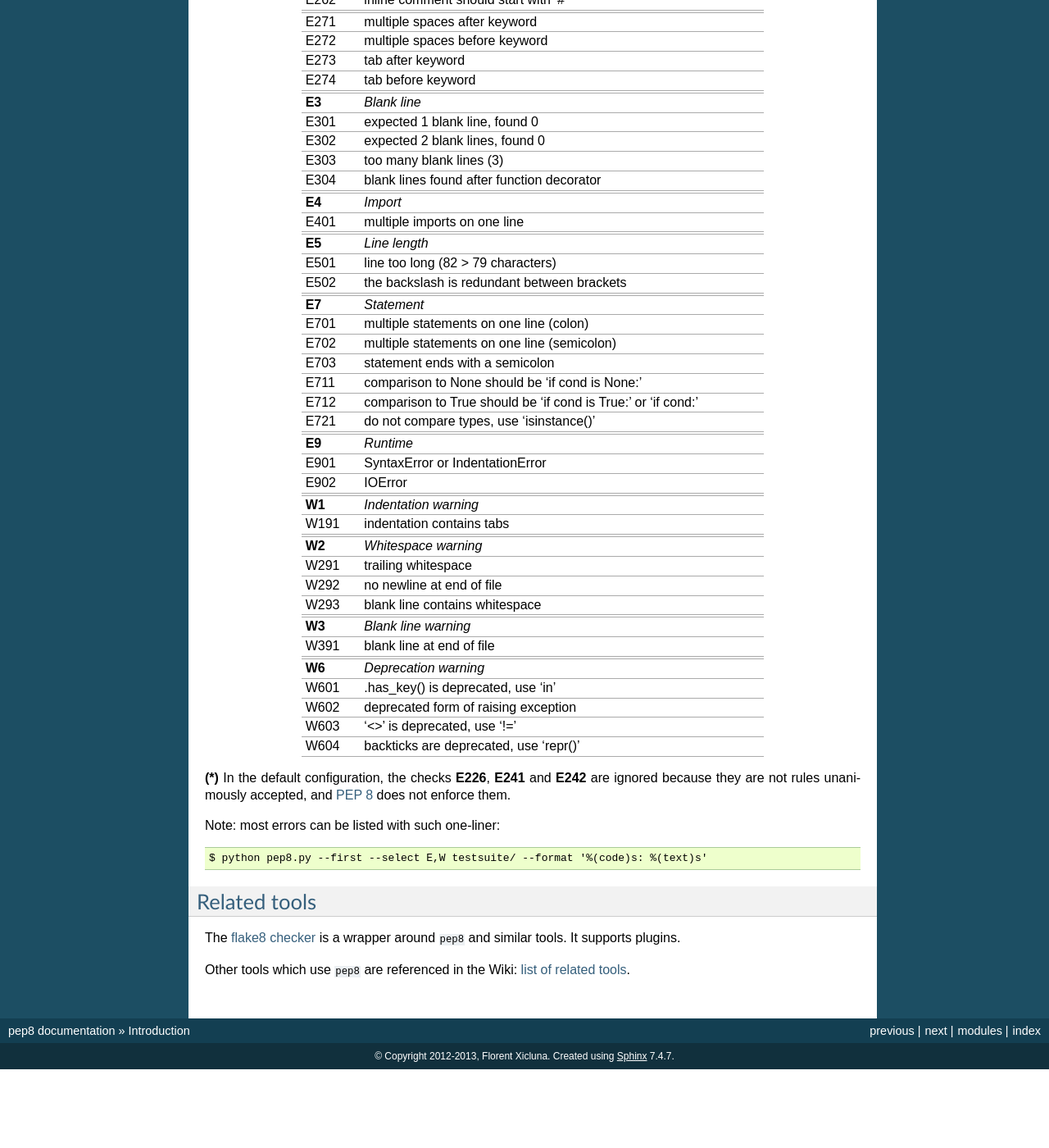
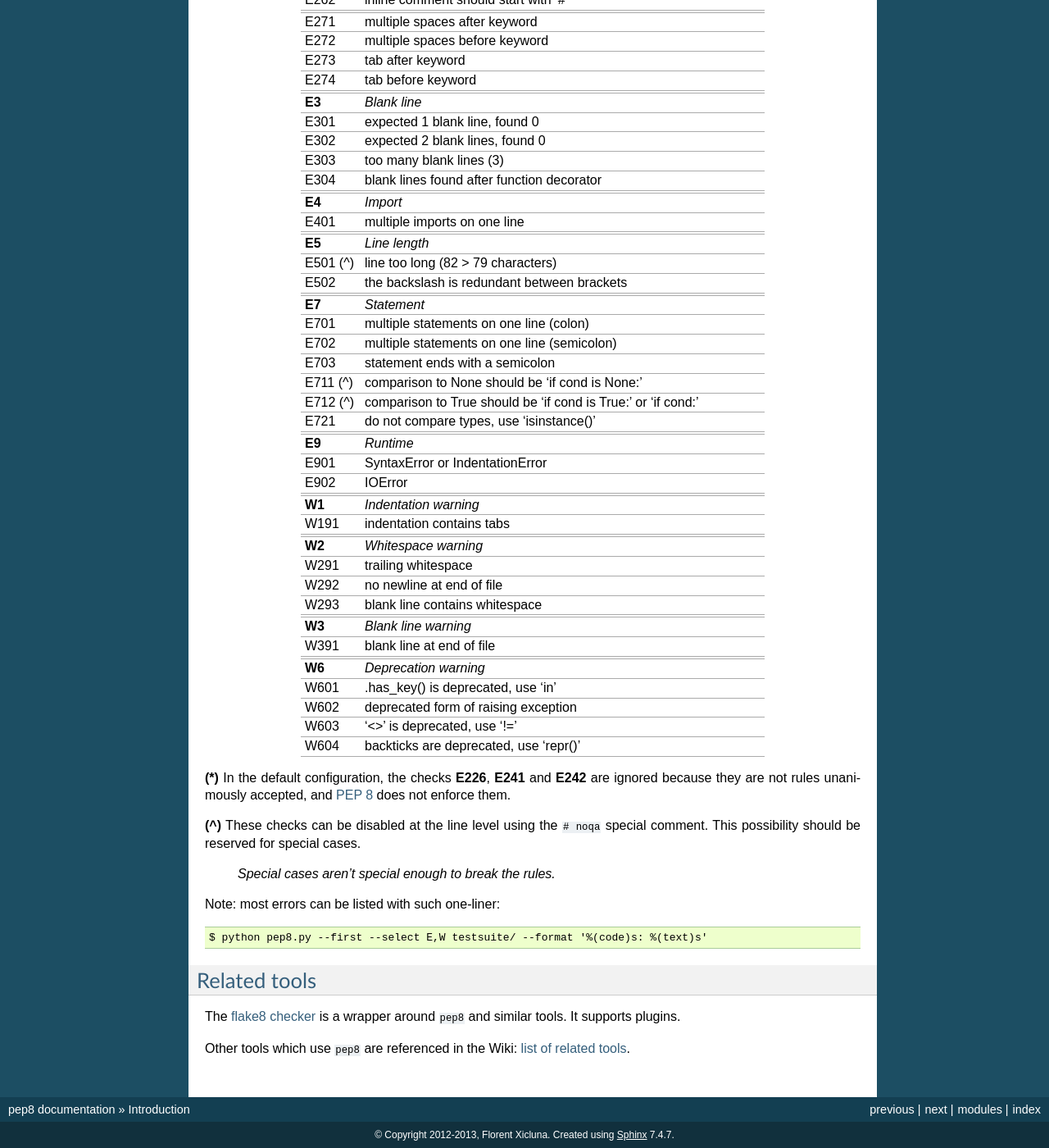
Before and after one commit to PyCQA/pycodestyle, a Sphinx documentation site: the page built from docs/intro.rst, in a window 1280 px wide and 1400 px high, scrolled down 3623 px. Shown: the whole window at 82% size. Built offline with Sphinx 7.4.7, drawn with Linux system fonts in a browser that asks for light colours; before the commit the page ends 4927 px from its top, so only the background shows below that; some of the changed text lies outside the part shown.

Commit message:
Mention the # noqa feature in the documentation; issue #180

```diff
--- a/docs/intro.rst
+++ b/docs/intro.rst
@@ -191,21 +191,21 @@ This is the current list of error and warning codes:
 | E113     | unexpected indentation                                               |
 +----------+----------------------------------------------------------------------+
 +----------+----------------------------------------------------------------------+
-| E121     | continuation line indentation is not a multiple of four              |
+| E121 (^) | continuation line indentation is not a multiple of four              |
 +----------+----------------------------------------------------------------------+
-| E122     | continuation line missing indentation or outdented                   |
+| E122 (^) | continuation line missing indentation or outdented                   |
 +----------+----------------------------------------------------------------------+
-| E123     | closing bracket does not match indentation of opening bracket's line |
+| E123 (^) | closing bracket does not match indentation of opening bracket's line |
 +----------+----------------------------------------------------------------------+
-| E124     | closing bracket does not match visual indentation                    |
+| E124 (^) | closing bracket does not match visual indentation                    |
 +----------+----------------------------------------------------------------------+
-| E125     | continuation line does not distinguish itself from next logical line |
+| E125 (^) | continuation line does not distinguish itself from next logical line |
 +----------+----------------------------------------------------------------------+
-| E126     | continuation line over-indented for hanging indent                   |
+| E126 (^) | continuation line over-indented for hanging indent                   |
 +----------+----------------------------------------------------------------------+
-| E127     | continuation line over-indented for visual indent                    |
+| E127 (^) | continuation line over-indented for visual indent                    |
 +----------+----------------------------------------------------------------------+
-| E128     | continuation line under-indented for visual indent                   |
+| E128 (^) | continuation line under-indented for visual indent                   |
 +----------+----------------------------------------------------------------------+
 +----------+----------------------------------------------------------------------+
 | **E2**   | *Whitespace*                                                         |
@@ -280,7 +280,7 @@ This is the current list of error and warning codes:
 +----------+----------------------------------------------------------------------+
 | **E5**   | *Line length*                                                        |
 +----------+----------------------------------------------------------------------+
-| E501     | line too long (82 > 79 characters)                                   |
+| E501 (^) | line too long (82 > 79 characters)                                   |
 +----------+----------------------------------------------------------------------+
 | E502     | the backslash is redundant between brackets                          |
 +----------+----------------------------------------------------------------------+
@@ -293,9 +293,9 @@ This is the current list of error and warning codes:
 +----------+----------------------------------------------------------------------+
 | E703     | statement ends with a semicolon                                      |
 +----------+----------------------------------------------------------------------+
-| E711     | comparison to None should be 'if cond is None:'                      |
+| E711 (^) | comparison to None should be 'if cond is None:'                      |
 +----------+----------------------------------------------------------------------+
-| E712     | comparison to True should be 'if cond is True:' or 'if cond:'        |
+| E712 (^) | comparison to True should be 'if cond is True:' or 'if cond:'        |
 +----------+----------------------------------------------------------------------+
 | E721     | do not compare types, use 'isinstance()'                             |
 +----------+----------------------------------------------------------------------+
@@ -341,6 +341,11 @@ This is the current list of error and warning codes:
 and **E242** are ignored because they are not rules unanimously accepted,
 and `PEP 8`_ does not enforce them.
 
+**(^)** These checks can be disabled at the line level using the ``# noqa``
+special comment.  This possibility should be reserved for special cases.
+
+  *Special cases aren't special enough to break the rules.*
+
 
 Note: most errors can be listed with such one-liner::
 
```
